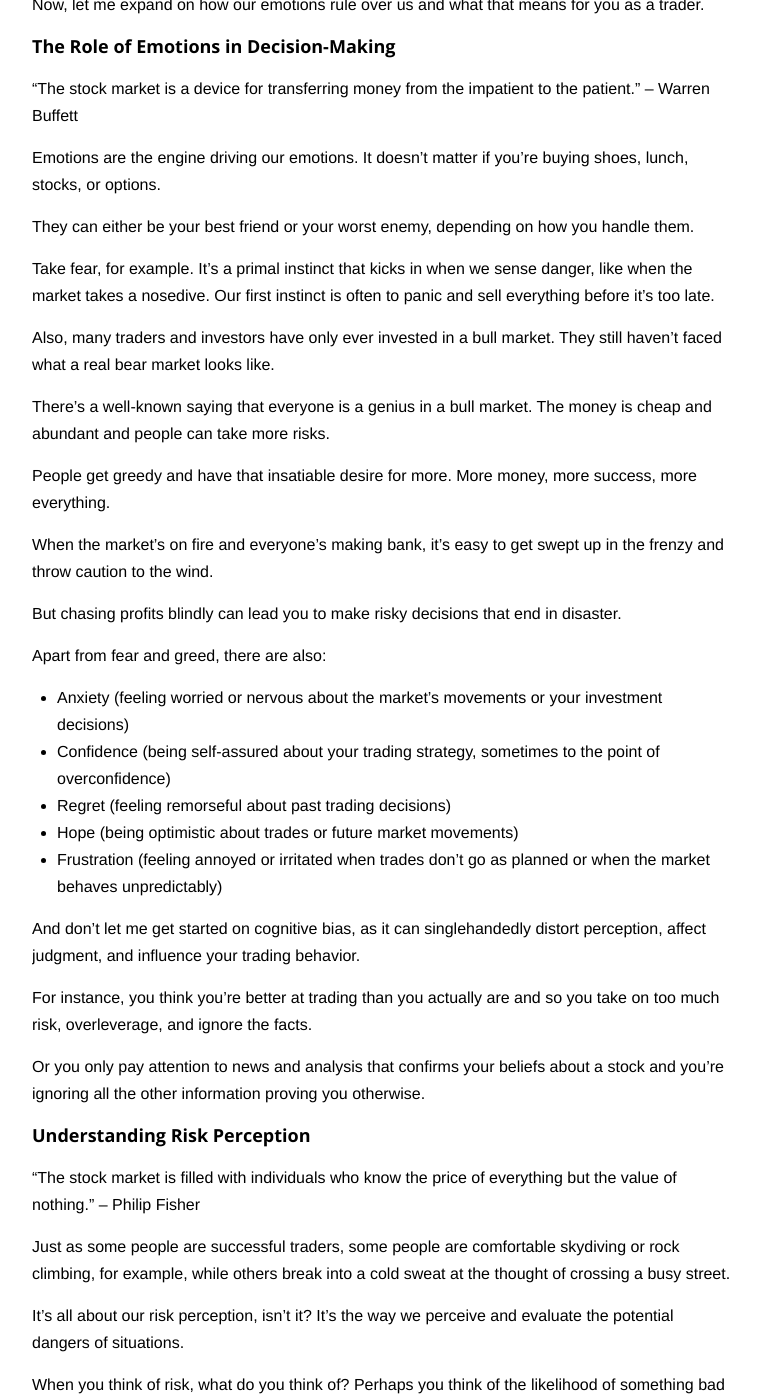
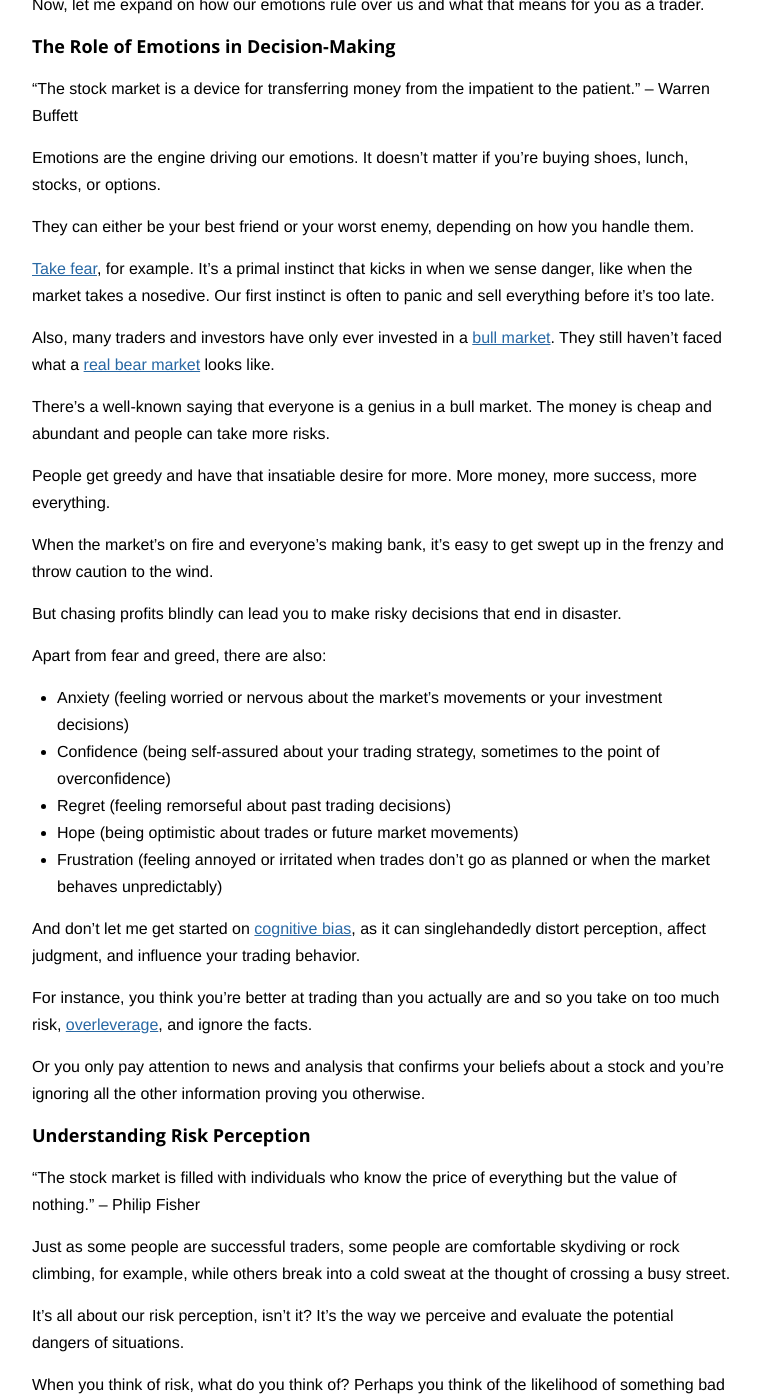
Before and after one commit to lauris/lauris.github.com, a Jekyll site: the page built from _posts/2024-04-25-the-psychology-of-decision-making-for-beginner-traders.md, in a window 1280 px wide and 1400 px high, scrolled down 1247 px. Shown: the whole window, without its empty margins (258-1018 px from the left). Built offline with Jekyll 4.4.1, drawn with Linux system fonts in a browser that asks for light colours; comment, search, counter and statistics services are not loaded; some of the changed lines change nothing that is shown; some of the changed text lies outside the part shown.

Commit message:
Upd links.

```diff
--- a/_posts/2024-04-25-the-psychology-of-decision-making-for-beginner-traders.md
+++ b/_posts/2024-04-25-the-psychology-of-decision-making-for-beginner-traders.md
@@ -51,9 +51,9 @@ Emotions are the engine driving our emotions. It doesn't matter if you're buying
 
 They can either be your best friend or your worst enemy, depending on how you handle them.
 
-Take fear, for example. It's a primal instinct that kicks in when we sense danger, like when the market takes a nosedive. Our first instinct is often to panic and sell everything before it's too late.
+[Take fear](https://stockmarketgame.net/8-common-mistakes-to-avoid-as-a-beginner-trader/), for example. It's a primal instinct that kicks in when we sense danger, like when the market takes a nosedive. Our first instinct is often to panic and sell everything before it's too late.
 
-Also, many traders and investors have only ever invested in a bull market. They still haven't faced what a real bear market looks like.
+Also, many traders and investors have only ever invested in a [bull market](https://stockmarketgame.net/what-is/bull-market/). They still haven't faced what a [real bear market](https://stockmarketgame.net/what-is/bear-market/) looks like.
 
 There's a well-known saying that everyone is a genius in a bull market. The money is cheap and abundant and people can take more risks.
 
@@ -71,9 +71,9 @@ Apart from fear and greed, there are also:
 - Hope (being optimistic about trades or future market movements)
 - Frustration (feeling annoyed or irritated when trades don't go as planned or when the market behaves unpredictably)
 
-And don't let me get started on cognitive bias, as it can singlehandedly distort perception, affect judgment, and influence your trading behavior.
+And don't let me get started on [cognitive bias](https://www.simplypsychology.org/cognitive-bias.html), as it can singlehandedly distort perception, affect judgment, and influence your trading behavior.
 
-For instance, you think you're better at trading than you actually are and so you take on too much risk, overleverage, and ignore the facts.
+For instance, you think you're better at trading than you actually are and so you take on too much risk, [overleverage](https://stockmarketgame.net/8-common-mistakes-to-avoid-as-a-beginner-trader/), and ignore the facts.
 
 Or you only pay attention to news and analysis that confirms your beliefs about a stock and you're ignoring all the other information proving you otherwise.
 
@@ -159,7 +159,7 @@ Everyone was a beginner trader at some point. The key for you is to get to grips
 
 You need to educate yourself about the markets, trading strategies, and risk management techniques because, and I can't stress this enough, preparation and research are crucial for making informed decisions and minimizing your losses.
 
-Next, instead of jumping in with large sums of money, you should start small and focus on managing risk.
+Next, instead of jumping in with large sums of money, [you should start small](https://stockmarketgame.net/can-i-start-trading-with-100/) and focus on managing risk.
 
 This means using stop-loss orders, setting realistic profit targets, and only risking a small portion of your capital on each trade.
 
@@ -169,4 +169,4 @@ And lastly, before risking real money, you really should practice trading with s
 
 They allow you to get experience and confidence without the risk of losing money.
 
-Besides, the best trading simulators mimic real-life, real-time trading scenarios and offer you distilled knowledge from the best finance books and courses. They're the perfect gateway to the real thing.
+Besides, [the best trading simulators](https://stockmarketgame.net/) mimic real-life, real-time trading scenarios and offer you distilled knowledge from the best finance books and courses. They're the perfect gateway to the real thing.
```
